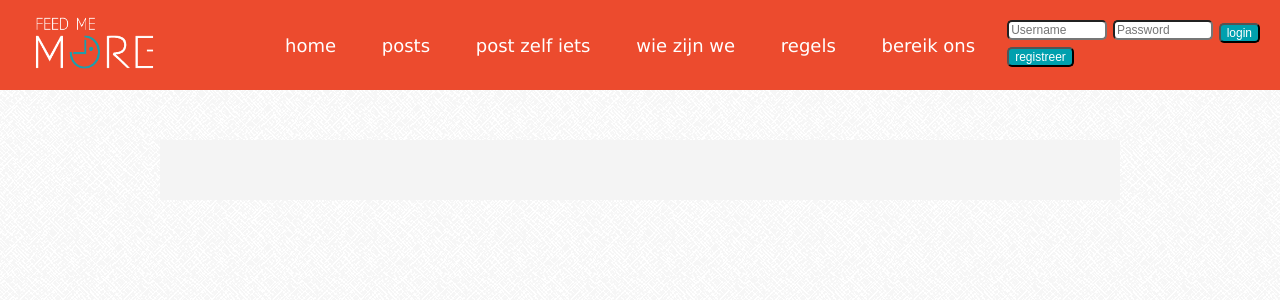
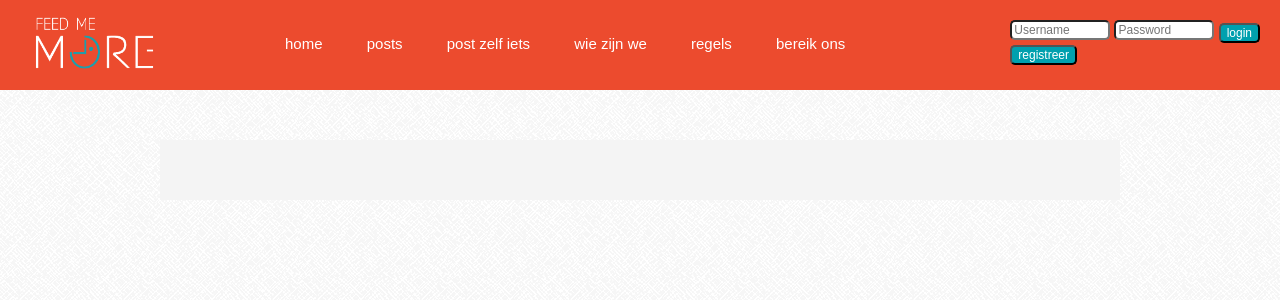
Before and after one commit to larspeeters/FeedMeMore, a PHP site: page /index.php in a window 1280 px wide. Shown: the top 300 px of the page. Run offline with PHP 8.4, Linux system fonts and the light colour scheme.

Commit message:
css fonts

```diff
--- a/css/screen.css
+++ b/css/screen.css
@@ -1,7 +1,7 @@
 body{
-	font-family: Verdana, Geneva, sans-serif;
+	font-family: Arial, sans-serif;
 	background-image:url(../images/body.png);
-	font-size: 15px;
+	font-size: 14px;
 }
 
 /************************ NAVIGATION ************************/
@@ -9,7 +9,7 @@ nav{
 	height: 90px;
 	background-color: #EC4B2E;
 	margin-bottom: 50px;
-	font-size: 18px;
+	font-size: 15px;
 }
 
 
```
